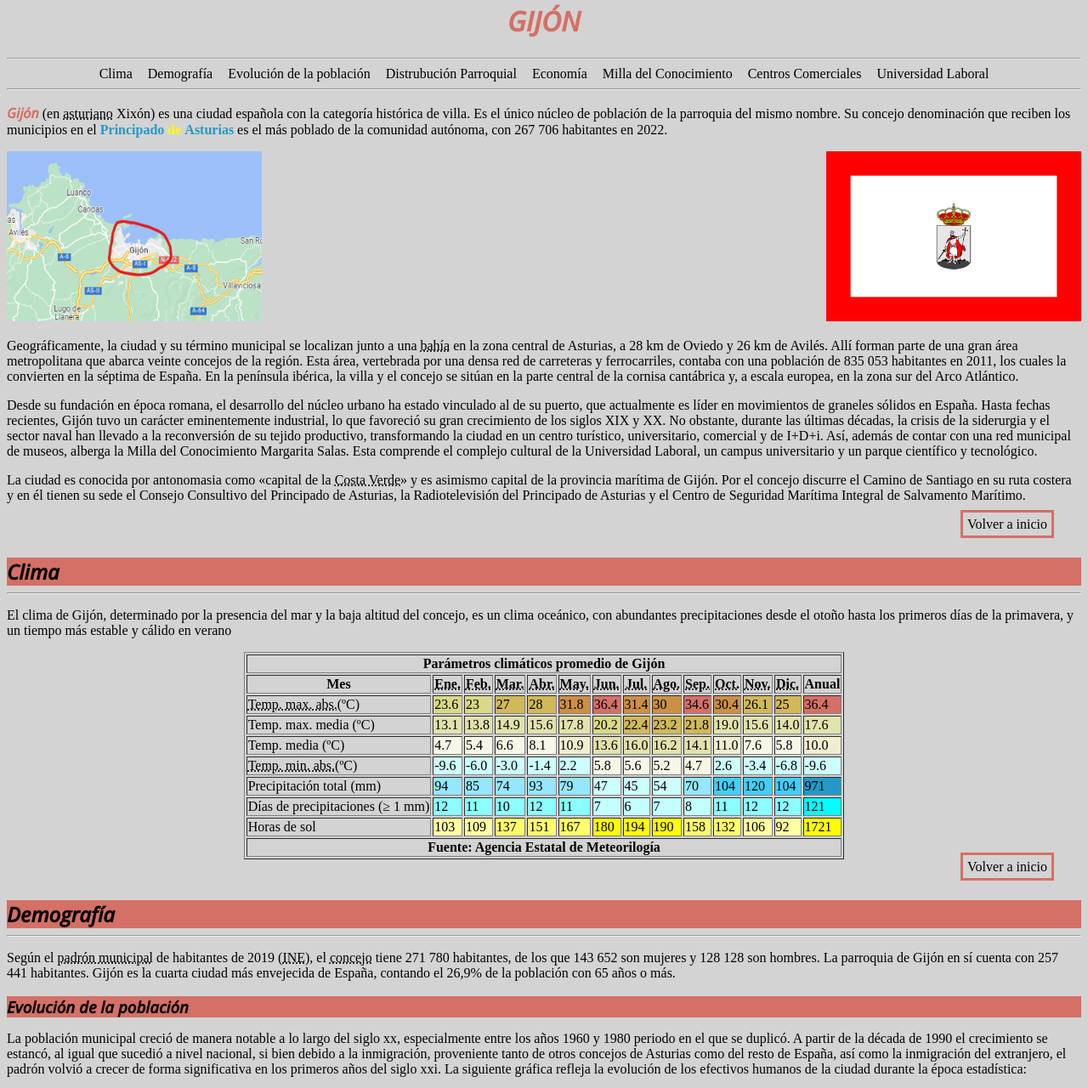
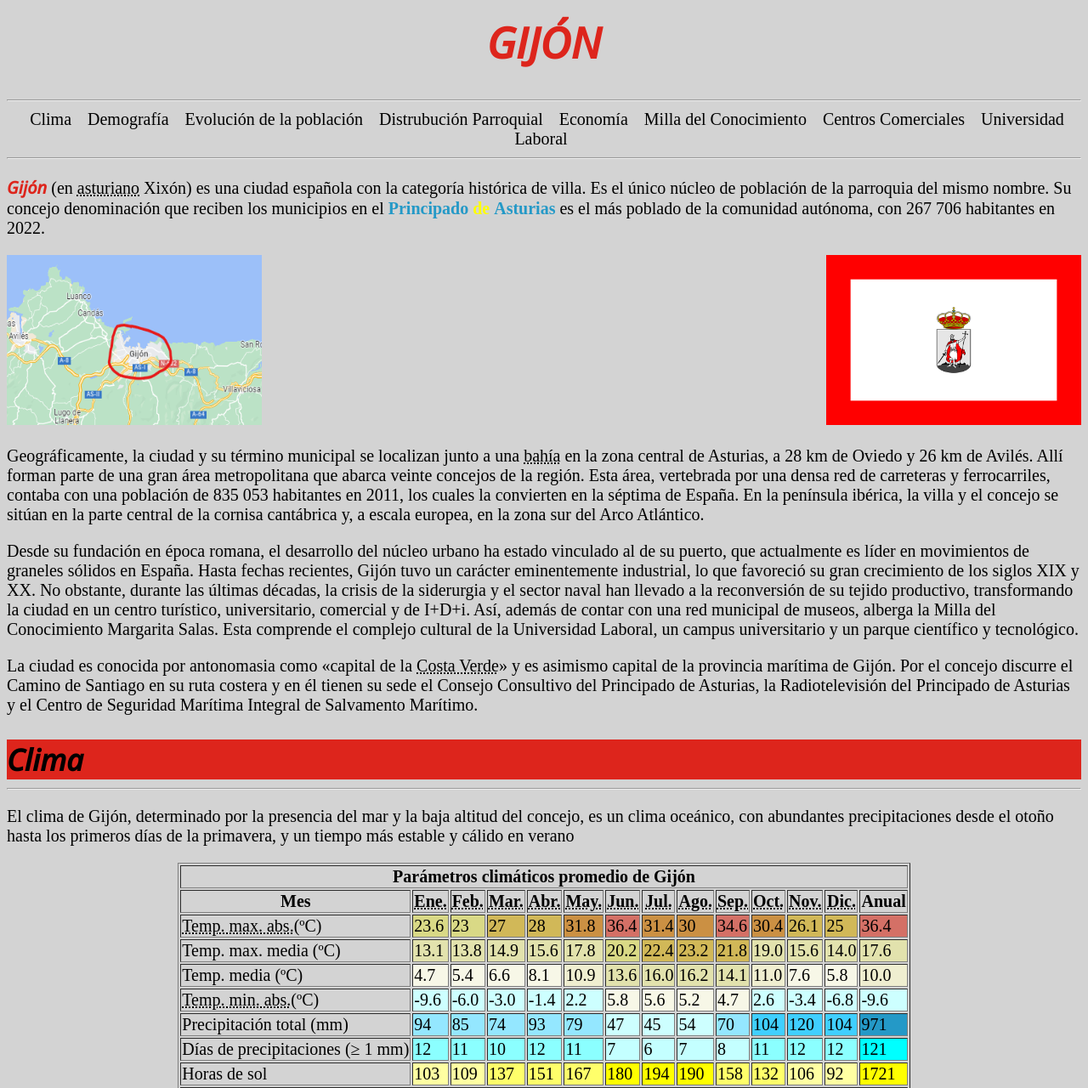
Before and after one commit to rkw63926/sitioWebGijon, a plain HTML site: page gijon.html in a window 1280 px wide. Shown: the part 18-1298 px from the top of the page at 85% size. Drawn offline with nearby package versions, Linux system fonts and the light colour scheme.

Commit message:
final commit

```diff
--- a/estilos/estiloGijon.css
+++ b/estilos/estiloGijon.css
@@ -10,7 +10,7 @@
     color: white;
 }
 .celda{
-    background-color: #d47066;
+    background-color: #DD251C;
 }
 .naranja{
     background-color: #cb9043;
@@ -64,7 +64,9 @@
     background-color: #c4ffff;
 }
 body{
-    background-color:lightgrey
+    background-color:lightgrey;
+    font-family: 'Times New Roman', serif;
+    font-size: 20px;
 }
 footer{
      text-align: right;
@@ -73,15 +75,29 @@ div a{
     margin: 2px;
     padding: 5px;
 }
-h1, strong{
+h1{
     text-align: center;
-    color: #d47066;
+    color: #DD251C;
+    font-family: 'Open Sans', sans-serif;
+    font-size: 50px;
+}
+strong{
+    text-align: center;
+    color: #DD251C;
     font-family: 'Open Sans', sans-serif;
 }
-h2, h3{
+h2{
     margin-bottom: 0%;
-    background-color: #d47066;
+    background-color: #DD251C;
     font-family: 'Open Sans', sans-serif;
+    font-size: 35px;
+
+}
+h3{
+    margin-bottom: 0%;
+    background-color: #DD251C;
+    font-family: 'Open Sans', sans-serif;
+    font-size: 27px;
 
 }
 img.centrarDer{
@@ -103,13 +119,13 @@ a{
     text-decoration: none;
 }
 a:hover{
-    color: #d47066;
+    color: #DD251C;
 }
 table{
     margin: 0 auto;
 }
 .inicio{
-    border: #d47066;
+    border: #DD251C;
     border-style: solid;
     color: black;
 }
--- a/gijon.html
+++ b/gijon.html
@@ -29,8 +29,8 @@
         Xixón) es una ciudad española con la categoría histórica de villa. Es el único núcleo de población de la
         parroquia del mismo nombre. Su concejo denominación que reciben los municipios en el <a href="https://es.wikipedia.org/wiki/Asturias"><b class="azul1">Principado</b> <b class="amarillo">de</b> <b class="azul1">Asturias</b></a> es
         el más poblado de la comunidad autónoma, con 267 706 habitantes en 2022.</p>
-        <a href="https://goo.gl/maps/vDkjE9sWKSMUerNR9"><img src="imagenes/Captura de pantalla 2023-01-26 101234.png" alt="" width="300" height="200"></a>
-       <a href="https://www.gijon.es/es"> <img class="centrarDer" src="imagenes/gijon-28531_960_720.png" alt="" width="300" height="200"></a>
+       <img src="imagenes/Captura de pantalla 2023-01-26 101234.png" alt="" width="300" height="200">
+     <img class="centrarDer" src="imagenes/gijon-28531_960_720.png" alt="" width="300" height="200">
     <p>Geográficamente, la ciudad y su término municipal se localizan junto a una <abbr
             title="Una bahía es una entrada de un mar, océano o lago rodeada por tierra excepto por una apertura, que suele ser más ancha que el resto de la penetración de la tierra">bahía</abbr>
         en la zona central de Asturias, a 28 km de Oviedo y 26 km de Avilés. Allí forman parte de una gran área
@@ -53,7 +53,7 @@
         la provincia marítima de Gijón. Por el concejo discurre el Camino de Santiago en su ruta costera y en él tienen
         su sede el Consejo Consultivo del Principado de Asturias, la Radiotelevisión del Principado de Asturias y el
         Centro de Seguridad Marítima Integral de Salvamento Marítimo. </p>
-        <div class="derecha"><a href="#inicio" class="inicio">Volver a inicio</a></div>
+
     <h2 id="indice1">Clima</h2>
     <hr>
     <p>El clima de Gijón, determinado por la presencia del mar y la baja altitud del concejo, es un clima oceánico, con
```
Also changed, not shown: universidad-laboral.html (+0 -1 lines).
